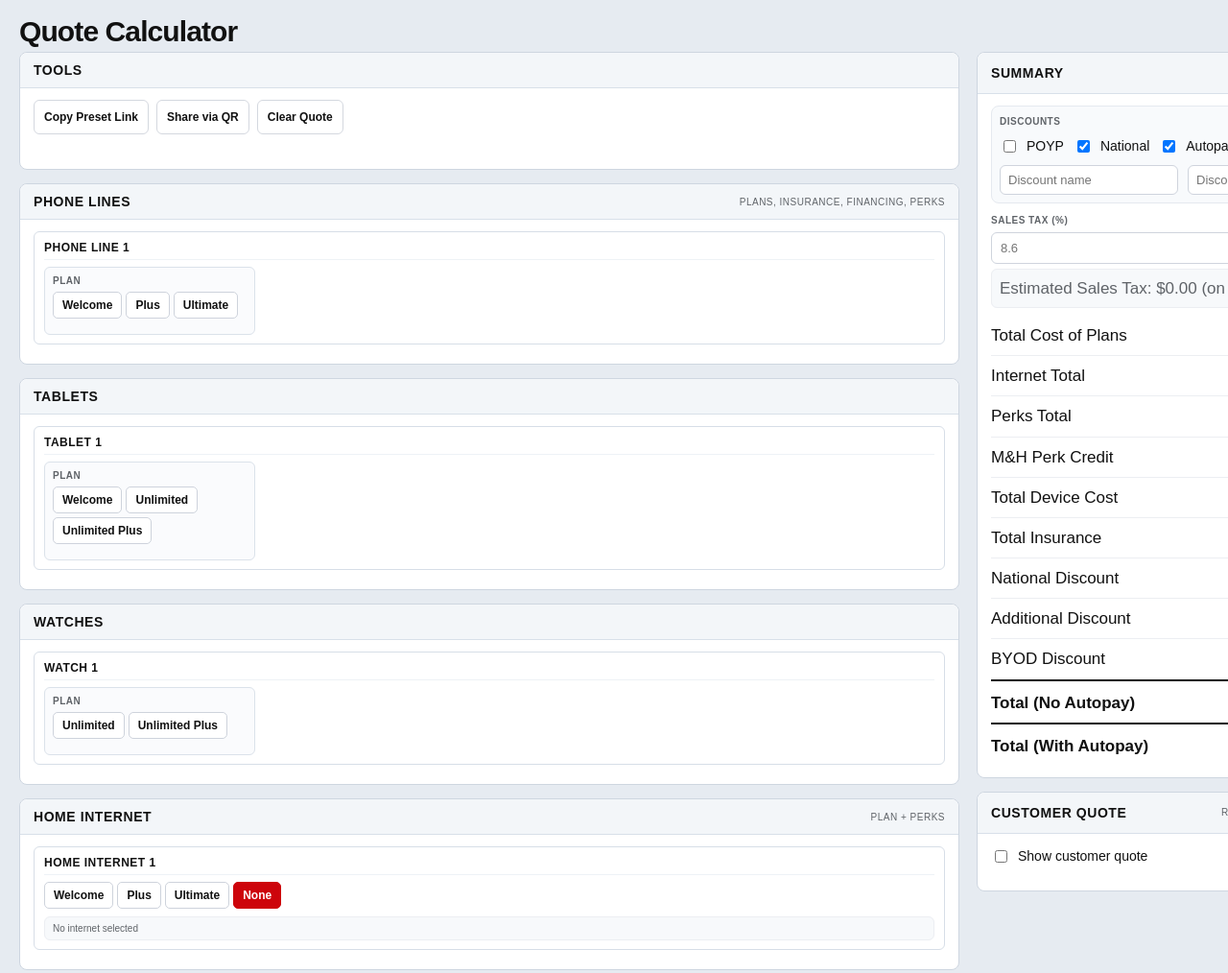
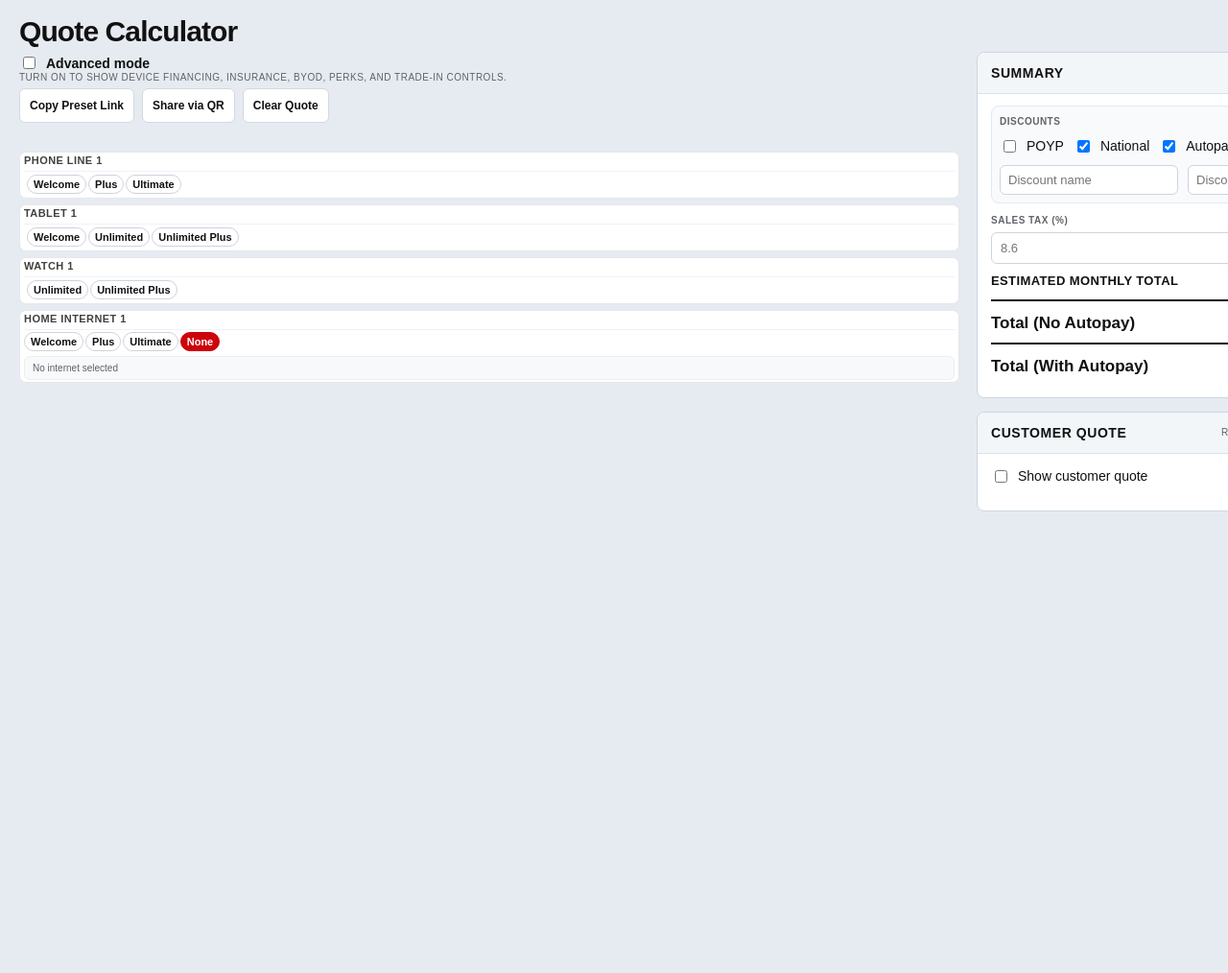
Before and after one commit to randeju/PlanCalc, a plain HTML site: page index.html in a window 1280 px wide. Shown: the top 1014 px of the page at 96% size. After the commit the page ends 800 px from the top, so only its background shows below. Drawn offline with nearby package versions, Linux system fonts and the light colour scheme.

Commit message:
Add files via upload

```diff
--- a/index.html
+++ b/index.html
@@ -455,7 +455,7 @@
     background:#fff;
     border-radius:18px;
     padding:18px;
-    box-shadow:0 18px 40px rgba(0,0,0,.25);
+    box-shadow:none;
     text-align:center;
   }
 
@@ -1315,26 +1315,181 @@
 
 
 <style>
-/* duplicate button bottom-right on phone cards */
-.phone-card, .phone-row, .phone-line, .card { position: relative; }
-.dup-btn {
-  position: absolute;
-  right: 10px;
-  bottom: 10px;
-}
+/* Simple / Advanced mode */
+.advanced-only-hidden { display: none !important; }
 </style>
 
 
+
+
+
 <style>
-/* duplicate phone button bottom right */
-.line-card {
-  position: relative;
-}
-.phone-duplicate-btn {
-  position: absolute;
-  right: 10px;
-  bottom: 10px;
-  z-index: 2;
+/* Ultra compact simple mode */
+body.simple-mode .line-card,
+body.simple-mode .device-row,
+body.simple-mode .internet-row {
+  padding: 2px 4px !important;
+  margin-bottom: 3px !important;
+  border-radius: 8px !important;
+}
+
+body.simple-mode .phone-compact-grid,
+body.simple-mode .device-compact-grid {
+  gap: 2px !important;
+}
+
+body.simple-mode .phone-col-box,
+body.simple-mode .device-col-box {
+  padding: 2px 4px !important;
+  min-height: unset !important;
+}
+
+body.simple-mode .line-top {
+  margin-bottom: 1px !important;
+  min-height: unset !important;
+}
+
+body.simple-mode .line-title {
+  font-size: 12px !important;
+  line-height: 1.1 !important;
+}
+
+body.simple-mode .pill-row {
+  gap: 2px !important;
+  margin-bottom: 1px !important;
+}
+
+body.simple-mode .pill {
+  padding: 3px 6px !important;
+  font-size: 11px !important;
+  min-height: unset !important;
+  border-radius: 999px !important;
+}
+
+body.simple-mode .phone-plan-price,
+body.simple-mode .device-plan-price {
+  margin-top: 0 !important;
+  font-size: 11px !important;
+  line-height: 1.1 !important;
+}
+
+body.simple-mode .phone-col-title,
+body.simple-mode .device-col-title {
+  margin-bottom: 0 !important;
+  font-size: 10px !important;
+  line-height: 1 !important;
+}
+
+body.simple-mode .phone-duplicate-btn,
+body.simple-mode button[onclick*="duplicatePhone"] {
+  display: none !important;
+}
+</style>
+
+
+<style>
+/* Simple mode: totals only in summary */
+body.simple-mode .summary-table::before {
+  content: "ESTIMATED MONTHLY TOTAL";
+  display: block;
+  font-weight: 900;
+  font-size: 13px;
+  margin: 0 0 8px 0;
+  letter-spacing: .03em;
+}
+</style>
+
+
+<style>
+/* Extra compact simple mode: remove category-card feel */
+body.simple-mode .builder-side > .panel {
+  background: transparent !important;
+  border: 0 !important;
+  box-shadow: none !important;
+  padding: 0 !important;
+  margin-bottom: 6px !important;
+}
+
+body.simple-mode .builder-side > .panel .section-head {
+  display: none !important;
+}
+
+body.simple-mode .line-card,
+body.simple-mode .device-row,
+body.simple-mode .internet-row {
+  border: 1px solid #e5e7eb !important;
+  background: #fff !important;
+  padding: 2px 4px !important;
+  margin-bottom: 3px !important;
+  border-radius: 7px !important;
+}
+
+body.simple-mode .phone-col-box,
+body.simple-mode .device-col-box {
+  border: 0 !important;
+  background: transparent !important;
+  padding: 1px 3px !important;
+}
+
+body.simple-mode .phone-compact-grid,
+body.simple-mode .device-compact-grid {
+  grid-template-columns: 1fr !important;
+  gap: 1px !important;
+}
+
+body.simple-mode .line-title {
+  font-size: 12px !important;
+  line-height: 1 !important;
+}
+
+body.simple-mode .pill {
+  padding: 3px 6px !important;
+  font-size: 11px !important;
+}
+
+body.simple-mode .phone-plan-price,
+body.simple-mode .device-plan-price {
+  font-size: 12px !important;
+  margin-top: 1px !important;
+}
+</style>
+
+
+
+<style>
+/* Restore simple mode category labels */
+body.simple-mode .line-title,
+body.simple-mode .line-top .line-title,
+body.simple-mode .device-title,
+body.simple-mode .internet-title {
+  display: block !important;
+  font-size: 11px !important;
+  font-weight: 700 !important;
+  line-height: 1.1 !important;
+  opacity: .8 !important;
+}
+
+body.simple-mode .line-top {
+  min-height: 0 !important;
+  margin-bottom: 2px !important;
+}
+</style>
+
+
+<style>
+#presetQrModal {
+  background: #ffffff !important;
+  position: fixed !important;
+  inset: 0 !important;
+  width: 100vw !important;
+  height: 100vh !important;
+}
+#presetQrModal > div {
+  box-shadow: none !important;
+}
+#presetQrImg {
+  image-rendering: crisp-edges;
+  image-rendering: pixelated;
 }
 </style>
 
@@ -1344,6 +1499,15 @@
   <h1>Quote Calculator</h1>
 <div class="app-grid">
     <div class="builder-side">
+
+<div class="panel" id="modePanel" style="margin-bottom:12px;">
+  <label class="toggle" style="font-weight:800;">
+    <input type="checkbox" id="advancedToggle" onchange="toggleAdvancedMode()" />
+    Advanced mode
+  </label>
+  <div class="tiny">Turn on to show device financing, insurance, BYOD, perks, and trade-in controls.</div>
+</div>
+
 
   <div class="panel">
     <div class="section-head">
@@ -1404,7 +1568,7 @@
           <label class="toggle"><input type="checkbox" id="national" checked /> National</label>
           <label class="toggle"><input type="checkbox" id="autopay" checked /> Autopay</label>
           <label class="toggle"><input type="checkbox" id="poypToggle" onchange="render()" /> POYP</label>
-        </div>
+</div>
         <div class="summary-discounts-fields">
           <div class="field summary-discount-name">
             <input type="text" id="extraDiscountName" placeholder="Discount name" oninput="render()" />
@@ -1510,10 +1674,10 @@
     display:none;
     position:fixed;
     inset:0;
-    background:rgba(0,0,0,.6);
+    background:#ffffff;
     align-items:center;
     justify-content:center;
-    z-index:9999;
+    z-index:99999;
   " onclick="closePresetQr(event)">
     <div style="
       background:#fff;
@@ -1522,10 +1686,10 @@
       text-align:center;
       max-width:320px;
       width:90%;
-      box-shadow:0 18px 40px rgba(0,0,0,.25);
+      box-shadow:none;
     ">
       <h3 style="margin:0 0 10px;">Scan to open quote</h3>
-      <img id="presetQrImg" alt="Preset QR code" style="width:220px;height:220px;display:block;margin:0 auto;" />
+      <img id="presetQrImg" alt="Preset QR code" style="width:320px;height:320px;display:block;margin:12px auto;background:#fff;border-radius:12px;" />
       <div style="margin-top:10px;">
         <button onclick="closePresetQr()">Close</button>
       </div>
@@ -1540,7 +1704,7 @@ const TERM_MONTHS = 36;
 const SAVE_KEY = "quote_calculator_saved_quotes_v1";
 
 const phonePricing = {
-  Ultimate:{1:100,2:90,3:75,4:65},
+  Ultimate:{1:105,2:95,3:80,4:70},
   Plus:{1:90,2:80,3:65,4:55},
   Welcome:{1:75,2:65,3:50,4:40}
 };
@@ -1551,7 +1715,7 @@ const watchPricing = { "Unlimited":15, "Unlimited Plus":25 };
 const perkPricing = {
   "Disney Bundle":10,
   "Netflix & Max (Ads)":13,
-  "YouTube Premium":10,
+  "YouTube Premium":12,
   "Apple Music Family":10,
   "Apple One Individual":15,
   "Apple One Family":20,
@@ -1577,6 +1741,7 @@ let state = {
   repPhoneNumber:"",
   textOnly:false,
   poyp:false,
+  advanced:false,
   quoteNote:"",
   phones:[blankPhone()],
   tablets:[blankDevice()],
@@ -1805,10 +1970,12 @@ function renderPhones(){
     card.className = "line-card";
     const f = financeForLine(row);
     const planPrice = row.plan ? phonePricing[row.plan][tier()] - (state.autopay ? 10 : 0) : 0;
+    const advanced = !!state.advanced;
 
     card.innerHTML = `
       <div class="line-top">
         <div class="line-title">Phone Line ${i+1}</div>
+        <button type="button" class="link-btn" onclick="duplicatePhone(${i})">duplicate</button>
         ${state.phones.length > 1 ? `<button type="button" class="link-btn" onclick="removePhone(${i})">remove line</button>` : ``}
       </div>
 
@@ -1816,12 +1983,13 @@ function renderPhones(){
         <!-- LEFT -->
         <div class="phone-col">
           <div class="phone-col-box">
-            <div class="phone-col-title">Plan</div>
+
             <div class="pill-row">
               ${["Welcome","Plus","Ultimate"].map(p => `<button type="button" class="pill ${row.plan===p?"active":""}" onclick="setPhonePlan(${i},'${p}')">${p}</button>`).join("")}
             </div>
             ${row.plan ? `
               <div class="phone-plan-price">${money(planPrice)}/mo</div>
+              ${advanced ? `
               <label class="toggle">
                 <input type="checkbox" ${row.insurance ? "checked" : ""} onchange="state.phones[${i}].insurance=this.checked; render();" />
                 Insurance
@@ -1830,11 +1998,12 @@ function renderPhones(){
                 <input type="checkbox" ${row.byod ? "checked" : ""} onchange="state.phones[${i}].byod=this.checked; if(this.checked){state.phones[${i}].deviceName=''; state.phones[${i}].fullPrice=''; state.phones[${i}].promoDiscount='';} else {state.phones[${i}].byodDiscount='';} render();" />
                 BYOD
               </label>
+              ` : ``}
             ` : ``}
           </div>
         </div>
 
-        ${row.plan ? `
+        ${row.plan && advanced ? `
         <!-- MIDDLE -->
         <div class="phone-col">
           <div class="phone-col-box">
@@ -1901,6 +2070,7 @@ function renderPhones(){
                     <option value=""></option>
                     ${perkOptions.map(o=>`<option value="${o}" ${perk===o?"selected":""}>${o}</option>`).join("")}
                   </select>
+                  ${perk ? `<div class="tiny" style="min-width:70px;text-align:right;font-weight:700;">${money(perkPricing[perk] || 0)}/mo</div>` : ``}
                   <button type="button" class="link-btn" onclick="removePhonePerk(${i},${j})">x</button>
                 </div>
               `).join("")}
@@ -1910,7 +2080,6 @@ function renderPhones(){
         </div>
         ` : ``}
       </div>
-      ${row.plan ? `<button type="button" class="link-btn phone-duplicate-btn" onclick="duplicatePhone(${i})">duplicate</button>` : ``}
     `;
     wrap.appendChild(card);
   });
@@ -1931,6 +2100,7 @@ function renderDevices(key, title){
     const discounted = set.has(i);
     const planPrice = discounted ? basePlan * 0.5 : basePlan;
     const f = financeForLine(row);
+    const advanced = !!state.advanced;
 
     const card = document.createElement("div");
     card.className = "device-row";
@@ -1943,18 +2113,18 @@ function renderDevices(key, title){
       <div class="device-compact-grid">
         <div class="device-col">
           <div class="device-col-box">
-            <div class="device-col-title">Plan</div>
+
             <div class="pill-row">
               ${planOptions.map(opt => `<button type="button" class="pill ${p===opt ? "active" : ""}" onclick="setDevicePlan('${key}', ${i}, '${opt}')">${opt}</button>`).join("")}
             </div>
             ${p ? `
               <div class="device-plan-price">${money(planPrice)}${discounted ? ` <span style="font-weight:500;color:#6b7280;">(from ${money(basePlan)})</span>` : ""}/mo</div>
-              <label class="toggle"><input type="checkbox" ${row.insurance ? "checked" : ""} onchange="toggleDeviceInsurance('${key}', ${i}, this.checked)" /> Insurance</label>
+              ${advanced ? `<label class="toggle"><input type="checkbox" ${row.insurance ? "checked" : ""} onchange="toggleDeviceInsurance('${key}', ${i}, this.checked)" /> Insurance</label>` : ``}
             ` : ``}
           </div>
         </div>
 
-        ${p ? `
+        ${p && advanced ? `
         <div class="device-col">
           <div class="device-col-box">
             <div class="device-col-title">Device</div>
@@ -2053,6 +2223,8 @@ function removeInternetPerk(idx, j){
 
 function renderSummary(){
   state.poyp = !!document.getElementById("poypToggle")?.checked;
+  state.advanced = !!document.getElementById("advancedToggle")?.checked;
+  document.body.classList.toggle("simple-mode", !state.advanced);
   const t = getTotals();
 
   const totalPlans = (state.autopay ? t.phonePlanYes : t.phonePlanNo) + t.tablet + t.watch;
@@ -2083,6 +2255,18 @@ function renderSummary(){
   if (taxDisplay){
     taxDisplay.textContent = `Estimated Sales Tax: ${money(t.estimatedSalesTax)} (on ${money(t.deviceTaxBase)} device total)`;
   }
+
+  const summaryTable = document.querySelector(".summary-table");
+  if (summaryTable) {
+    summaryTable.querySelectorAll("tr").forEach(row => {
+      const isTotalRow = row.classList.contains("total-row");
+      row.style.display = (!state.advanced && !isTotalRow) ? "none" : "";
+    });
+  }
+
+  if (taxDisplay) {
+    taxDisplay.style.display = state.advanced ? "" : "none";
+  }
 }
 
 function renderQuotePreview(){
@@ -2158,9 +2342,7 @@ function buildCustomerQuoteSms(){
     ? "Bring Your Own Device"
     : ((p.deviceName || "").trim() || "Phone");
 
-  const label = activePhoneList.length > 1 && !p.byod
-    ? `${name} ${i + 1}`
-    : name;
+  const label = name;
 
   const financeCost = (!p.byod && (num(p.fullPrice) > 0 || num(p.promoDiscount) > 0 || (p.deviceName || "").trim()))
     ? `${money(f.netMonthly)}/mo (device cost)`
@@ -2174,13 +2356,16 @@ function buildCustomerQuoteSms(){
     ? `${money(planPrice)}/mo with autopay`
     : `${money(planPrice)}/mo without autopay`;
 
-  return [
+  return (state.advanced ? [
     `Line ${i + 1}: ${fullPlanName(p.plan)}`,
     `Plan cost: ${planPriceLabel}`,
     `Device: ${label}`,
     financeCost ? `Cost: ${financeCost}` : "",
     p.tradeIn ? "Eligible trade-in required" : ""
-  ]
+  ] : [
+    `Line ${i + 1}: ${fullPlanName(p.plan)}`,
+    `Plan cost: ${planPriceLabel}`
+  ])
     .filter(Boolean)
     .join("\n");
 });
@@ -2203,7 +2388,7 @@ const tabletLines = activeTabletList.map((p, i) => {
     ? `${money(discountSetsForQuote.tabletSet.has(i) ? tabletPricing[p.plan] * 0.5 : tabletPricing[p.plan])}/mo`
     : "";
 
-  const financeCost = (num(p.fullPrice) > 0 || num(p.promoDiscount) > 0 || (p.deviceName || "").trim())
+  const financeCost = (state.advanced && (num(p.fullPrice) > 0 || num(p.promoDiscount) > 0 || (p.deviceName || "").trim()))
     ? ` + ${money(f.netMonthly)}/mo (device cost)`
     : "";
 
@@ -2226,7 +2411,7 @@ const watchLines = activeWatchList.map((p, i) => {
     ? `${money(discountSetsForQuote.watchSet.has(i) ? watchPricing[p.plan] * 0.5 : watchPricing[p.plan])}/mo`
     : "";
 
-  const financeCost = (num(p.fullPrice) > 0 || num(p.promoDiscount) > 0 || (p.deviceName || "").trim())
+  const financeCost = (state.advanced && (num(p.fullPrice) > 0 || num(p.promoDiscount) > 0 || (p.deviceName || "").trim()))
     ? ` + ${money(f.netMonthly)}/mo (device cost)`
     : "";
 
@@ -2254,8 +2439,8 @@ ${label}`;
     parts.push(`${internetPlans.join("\n")}`);
   }
 
-  const insuranceTotal = totalInsuranceForQuote();
-  if (insuranceTotal > 0) {
+  const insuranceTotal = t.phoneInsurance + (t.tabletIns || 0) + (t.watchIns || 0);
+  if (state.advanced && insuranceTotal > 0) {
     parts.push(`Insurance:\nDevice protection total: ${money(insuranceTotal)}/mo.`);
   }
 
@@ -2271,7 +2456,7 @@ ${label}`;
     });
   });
 
-  if (perkItems.length) {
+  if (state.advanced && perkItems.length) {
     parts.push(`Perks:\n${perkItems.join("\n")}${(t.mhPerkCredit || 0) > 0 ? `\nMobile + Home perk credit: -${money(t.mhPerkCredit)}/mo` : ""}`);
   }
 
@@ -2488,7 +2673,8 @@ function loadQuote(id){
   document.getElementById("national").checked = !!state.national;
   document.getElementById("autopay").checked = !!state.autopay;
   if (document.getElementById("poypToggle")) document.getElementById("poypToggle").checked = !!state.poyp;
-  document.getElementById("customerName").value = state.customerName || "";
+  if (document.getElementById("advancedToggle")) document.getElementById("advancedToggle").checked = !!state.advanced;
+document.getElementById("customerName").value = state.customerName || "";
   document.getElementById("salesRepName").value = state.salesRepName || "";
   document.getElementById("repPhoneNumber").value = state.repPhoneNumber || "";
   document.getElementById("textOnlyToggle").checked = !!state.textOnly;
@@ -2544,6 +2730,7 @@ function clearQuote(){
   document.getElementById("national").checked = true;
   document.getElementById("autopay").checked = true;
   if (document.getElementById("poypToggle")) document.getElementById("poypToggle").checked = false;
+  if (document.getElementById("advancedToggle")) document.getElementById("advancedToggle").checked = false;
   document.getElementById("customerName").value = "";
   document.getElementById("salesRepName").value = "";
   document.getElementById("repPhoneNumber").value = "";
@@ -2568,7 +2755,8 @@ function loadFromUrl(){
     document.getElementById("national").checked = !!state.national;
     document.getElementById("autopay").checked = !!state.autopay;
   if (document.getElementById("poypToggle")) document.getElementById("poypToggle").checked = !!state.poyp;
-    document.getElementById("customerName").value = state.customerName || "";
+  if (document.getElementById("advancedToggle")) document.getElementById("advancedToggle").checked = !!state.advanced;
+document.getElementById("customerName").value = state.customerName || "";
     document.getElementById("salesRepName").value = state.salesRepName || "";
     document.getElementById("repPhoneNumber").value = state.repPhoneNumber || "";
     document.getElementById("textOnlyToggle").checked = !!state.textOnly;
@@ -2707,6 +2895,13 @@ function closePresetQr(event){
 
 
 
+
+function toggleAdvancedMode(){
+  state.advanced = !!document.getElementById("advancedToggle")?.checked;
+  document.body.classList.toggle("simple-mode", !state.advanced);
+  render();
+}
+
 function render(){
   state.national = document.getElementById("national").checked;
   state.autopay = document.getElementById("autopay").checked;
```
